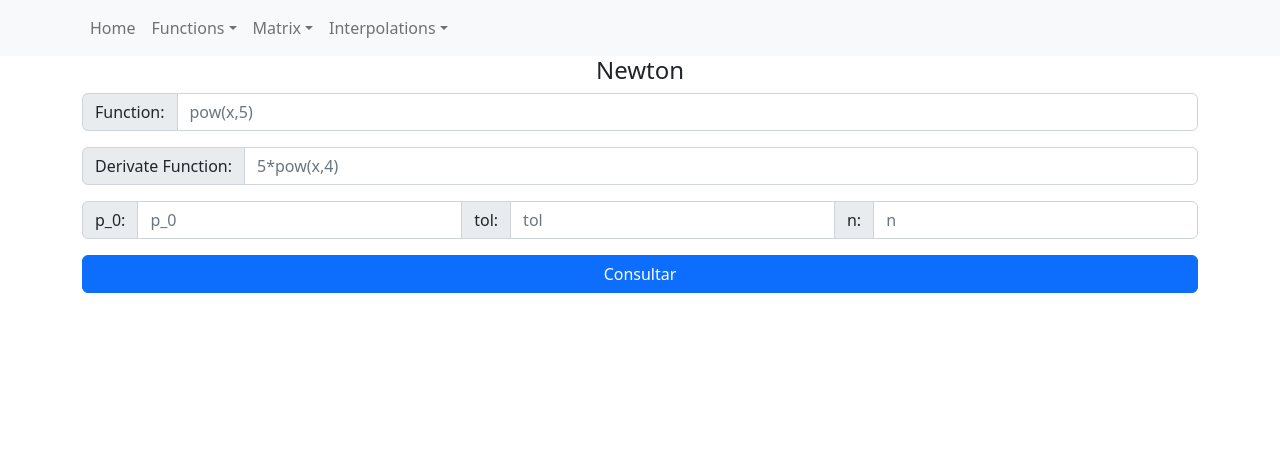
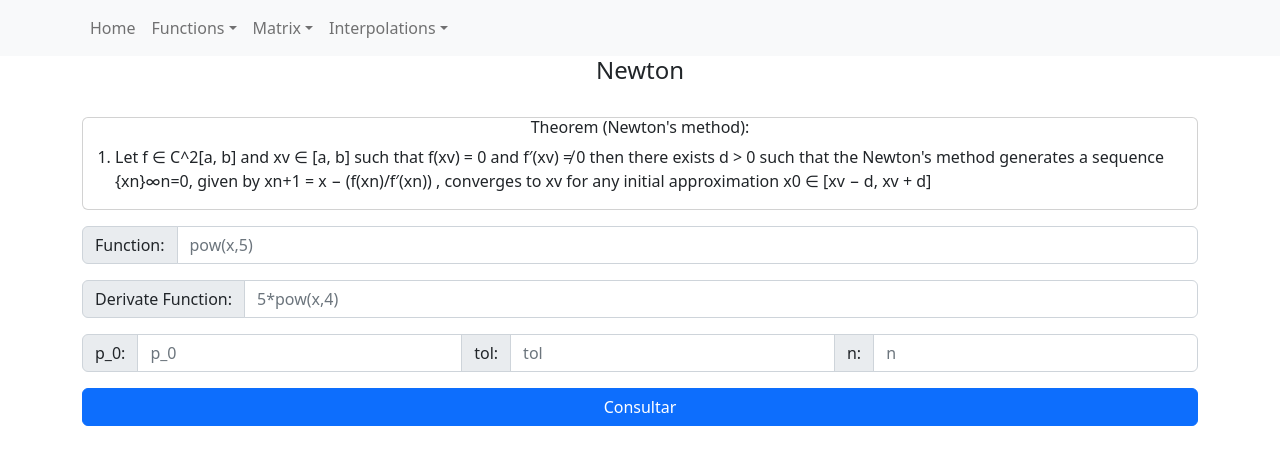
Before and after one commit to bened18/numerical-analysis, a Django app: template public/templates/functions/newton.html in a window 1280 px wide. Shown: the top 476 px of the page. Run offline with Django 4.2, Linux system fonts and the light colour scheme; the template is opened without the code that fills it, so the values that code supplies are empty.

Commit message:
newton help text

```diff
--- a/public/templates/functions/newton.html
+++ b/public/templates/functions/newton.html
@@ -14,6 +14,18 @@
 <div class="container full-vh">
     <div class="d-flex justify-content-center">
         <h4>Newton</h4>
+    </div>
+
+    <div class="d-flex justify-content-center mb-3 mt-3">
+        <div class="card mt-2">
+            <h6 class="text-center">Theorem (Newton's method):</h6>
+            <ol>
+                <li>Let f ∈ C^2[a, b] and xv ∈ [a, b] such that f(xv) = 0 and f′(xv) ≠ 0 then there exists d > 0 such
+                    that the
+                    Newton's method generates a sequence {xn}∞n=0, given by xn+1 = x − (f(xn)/f′(xn)) , converges to xv
+                    for any initial approximation x0 ∈ [xv − d, xv + d]</li>
+            </ol>
+        </div>
     </div>
 
     <form method="GET">
```
